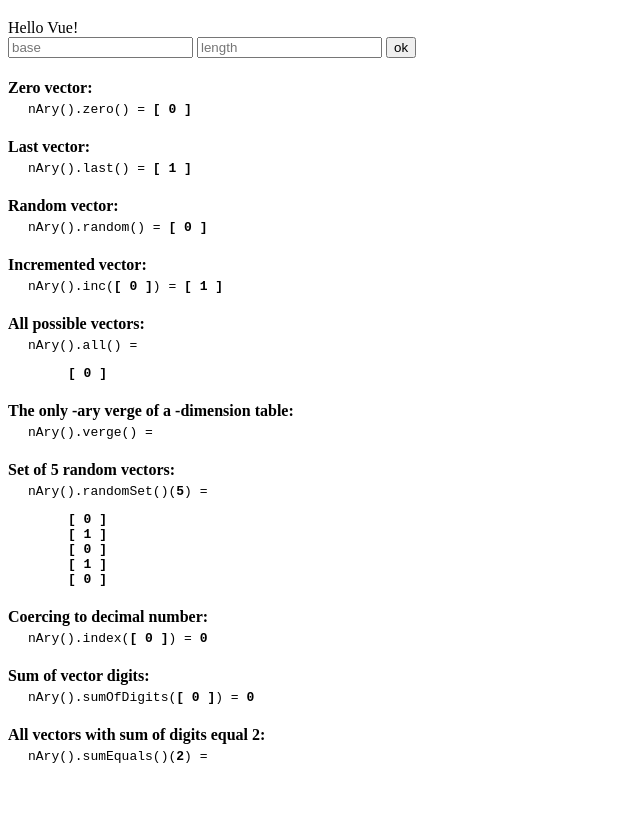
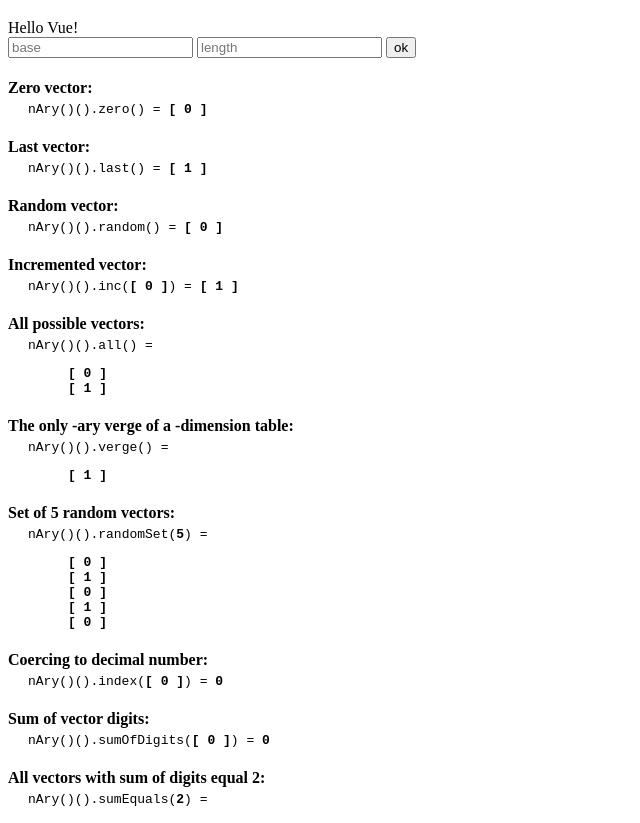
Before and after one commit to tatomyr/n-ary, a plain HTML site: page index.html in a window 1280 px wide. Shown: the part 61-884 px from the top of the page, without its empty margins (0-640 px from the left). Before the commit the page ends 841 px from the top, so only its background shows below. Drawn offline with nearby package versions, Linux system fonts and the light colour scheme.

Commit message:
BREAKING SYNTAX CHANGE

```diff
--- a/index.html
+++ b/index.html
@@ -23,35 +23,35 @@
       <p class="">
         <div class="example-desc">Zero vector:</div>
         <div class="example">
-          nAry(<b>{{base}}</b>).zero(<b>{{length}}</b>) = <b>{{zero}}</b>
+          nAry(<b>{{base}}</b>)(<b>{{length}}</b>).zero() = <b>{{zero}}</b>
         </div>
       </p>
 
       <p class="">
         <div class="example-desc">Last vector:</div>
         <div class="example">
-          nAry(<b>{{base}}</b>).last(<b>{{length}}</b>) = <b>{{last}}</b>
+          nAry(<b>{{base}}</b>)(<b>{{length}}</b>).last() = <b>{{last}}</b>
         </div>
       </p>
 
       <p class="">
         <div class="example-desc">Random vector:</div>
         <div class="example">
-          nAry(<b>{{base}}</b>).random(<b>{{length}}</b>) = <b>{{random}}</b>
+          nAry(<b>{{base}}</b>)(<b>{{length}}</b>).random() = <b>{{random}}</b>
         </div>
       </p>
 
       <p class="">
         <div class="example-desc">Incremented vector:</div>
         <div class="example">
-          nAry(<b>{{base}}</b>).inc(<b>{{random}}</b>) = <b>{{inc}}</b>
+          nAry(<b>{{base}}</b>)().inc(<b>{{random}}</b>) = <b>{{inc}}</b>
         </div>
       </p>
 
       <p class="">
         <div class="example-desc">All possible vectors:</div>
         <div class="example">
-          nAry(<b>{{base}}</b>).all(<b>{{length}}</b>) =
+          nAry(<b>{{base}}</b>)(<b>{{length}}</b>).all() =
           <b>
             <ul>
               <li v-for="vector of all">{{vector}}</li>
@@ -63,7 +63,7 @@
       <p class="">
         <div class="example-desc">The only {{base}}-ary verge of a {{length}}-dimension table:</div>
         <div class="example">
-          nAry(<b>{{base}}</b>).verge(<b>{{length}}</b>) =
+          nAry(<b>{{base}}</b>)(<b>{{length}}</b>).verge() =
           <b>
             <ul>
               <li v-for="vector of verge">{{vector}}</li>
@@ -75,7 +75,7 @@
       <p class="">
         <div class="example-desc">Set of 5 random vectors:</div>
         <div class="example">
-          nAry(<b>{{base}}</b>).randomSet(<b>{{length}}</b>)(<b>5</b>) =
+          nAry(<b>{{base}}</b>)(<b>{{length}}</b>).randomSet(<b>5</b>) =
           <b>
             <ul>
               <li v-for="vector of randomSet">{{vector}}</li>
@@ -87,21 +87,21 @@
       <p class="">
         <div class="example-desc">Coercing to decimal number:</div>
         <div class="example">
-          nAry(<b>{{base}}</b>).index(<b>{{random}}</b>) = <b>{{index}}</b>
+          nAry(<b>{{base}}</b>)().index(<b>{{random}}</b>) = <b>{{index}}</b>
         </div>
       </p>
 
       <p class="">
         <div class="example-desc">Sum of vector digits:</div>
         <div class="example">
-          nAry(<b>{{base}}</b>).sumOfDigits(<b>{{random}}</b>) = <b>{{sumOfDigits}}</b>
+          nAry(<b>{{base}}</b>)().sumOfDigits(<b>{{random}}</b>) = <b>{{sumOfDigits}}</b>
         </div>
       </p>
 
       <p class="">
         <div class="example-desc">All vectors with sum of digits equal 2:</div>
         <div class="example">
-          nAry(<b>{{base}}</b>).sumEquals(<b>{{length}}</b>)(<b>2</b>) =
+          nAry(<b>{{base}}</b>)(<b>{{length}}</b>).sumEquals(<b>2</b>) =
           <b>
             <ul>
               <li v-for="vector of sumEquals">{{vector}}</li>
@@ -121,7 +121,7 @@
         {}
       );
       console.log(location.search,query);
-      const random = nAry(query.base).random(query.length);
+      const random = nAry(query.base)(query.length).random();
 
       var vm = new Vue({
         el: '#vm',
@@ -129,16 +129,16 @@
           base: query.base,
           length: query.length,
           message: 'Hello Vue!',
-          zero: nAry(query.base).zero(query.length),
-          last: nAry(query.base).last(query.length),
+          zero: nAry(query.base)(query.length).zero(),
+          last: nAry(query.base)(query.length).last(),
           random,
-          inc: nAry(query.base).inc(random),
-          all: nAry(query.base).all(query.length),
-          verge: nAry(query.base).verge(query.length),
-          randomSet: nAry(query.base).randomSet(query.length)(5),
-          index: nAry(query.base).index(random),
-          sumOfDigits: nAry(query.base).sumOfDigits(random),
-          sumEquals: nAry(query.base).sumEquals(query.length)(2),
+          inc: nAry(query.base)().inc(random),
+          all: nAry(query.base)(query.length).all(),
+          verge: nAry(query.base)(query.length).verge(),
+          randomSet: nAry(query.base)(query.length).randomSet(5),
+          index: nAry(query.base)().index(random),
+          sumOfDigits: nAry(query.base)().sumOfDigits(random),
+          sumEquals: nAry(query.base)(query.length).sumEquals(2),
         },
         computed: {
 
--- a/n-ary.js
+++ b/n-ary.js
@@ -1,31 +1,31 @@
-const nAry = (base = 2) => {
+const nAry = (base = 2) => (length = 1) => {
   // Max each digit value:
   const range = base - 1;
 
   // Zero vector:
-  const zero = length => Array(length).fill(0);
+  const zero = () => Array(length).fill(0);
 
   // The last vector:
-  const last = length => Array(length).fill(range);
+  const last = () => Array(length).fill(range);
 
   // A random vector:
-  const random = length => zero(length).map(digit => Math.floor(Math.random() * base));
+  const random = () => zero().map(digit => Math.floor(Math.random() * base));
 
   // (base)-ary incrementation:
-  const inc = vector => {
+  const inc = (vector) => {
     const index = vector.findIndex(digit => digit < range);
     return index === -1 ? (
-      zero(vector.length)
+      zero()
     ) : [
-      ...zero(index),
+      ...Array(index).fill(0),
       vector[index] + 1,
       ...vector.filter((_, i) => i > index)
     ];
   }
 
   // Brute force:
-  const all = length => {
-    const vectors = [zero(length)];
+  const all = () => {
+    const vectors = [zero()];
     for (let i = 1; i < Math.pow(base, length); i++) {
       vectors.push(inc(vectors[i - 1]));
     }
@@ -44,10 +44,10 @@ const nAry = (base = 2) => {
   //   }
   //   return vectors;
   // }
-  const verge = length => all(length).filter(vector => vector.some(digit => digit === range));
+  const verge = () => all().filter(vector => vector.some(digit => digit === range));
 
   // Set of (count) random vectors:
-  const randomSet = length => count => zero(count).map(() => random(length));
+  const randomSet = count => Array(count).fill(0).map(() => random());
 
   // Convert (base)-ary number to decimal:
   const index = vector => vector.reduce((sum, item, i) => sum + item * Math.pow(base, i), 0);
@@ -55,22 +55,11 @@ const nAry = (base = 2) => {
   const sumOfDigits = vector => vector.reduce((sum, item) => sum + +item, 0);
 
   // Returns all vectors with specified sum of digits value
-  const sumEquals = length => value => all(length).filter(vector => sumOfDigits(vector) === value);
+  const sumEquals = value => all().filter(vector => sumOfDigits(vector) === value);
 
   // Generates chunks of datasets.
   // const chunk = length => maxChunkCount => ...
 
-  /*
-  // Length subfunction:
-  const length = length => {
-    const sumEquals = value => all(length).filter(vector => sumOfDigits(vector) === value);
-
-    return {
-      randomSet,
-      sumEquals,
-    };
-  }
-  */
 
   /*
     Or, maybe, we should type smth like: `nAry(base)(length || vector).inc()`
```
